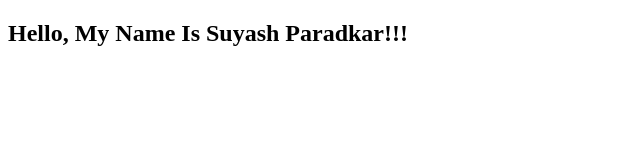
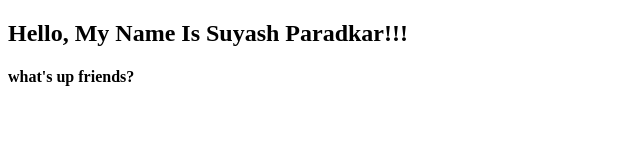
Before and after one commit to suyashparadkar/git-one, a plain HTML site: page index.html in a window 1280 px wide. Shown: the whole page, without its empty margins (0-640 px from the left). Drawn offline with Linux system fonts and the light colour scheme.

Commit message:
added h4 tag

```diff
--- a/index.html
+++ b/index.html
@@ -7,5 +7,6 @@
   </head>
   <body>
     <h2>Hello, My Name Is Suyash Paradkar!!!</h2>
+    <h4>what's up friends?</h4>
   </body>
 </html>
```
